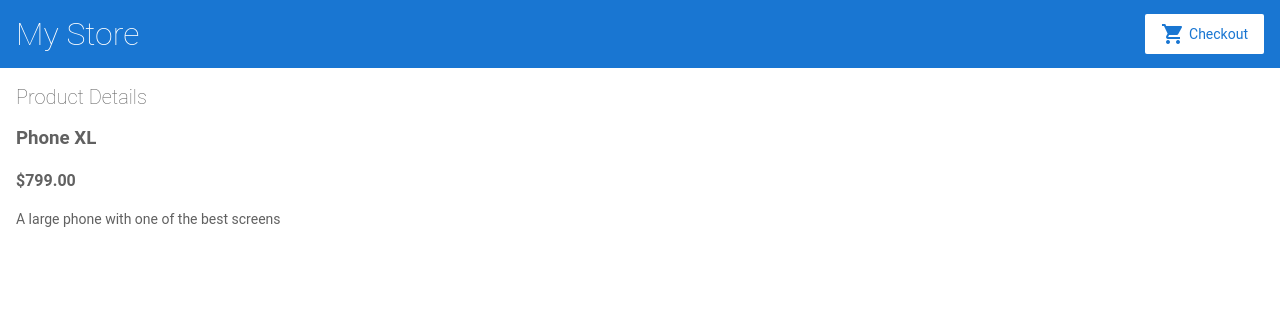
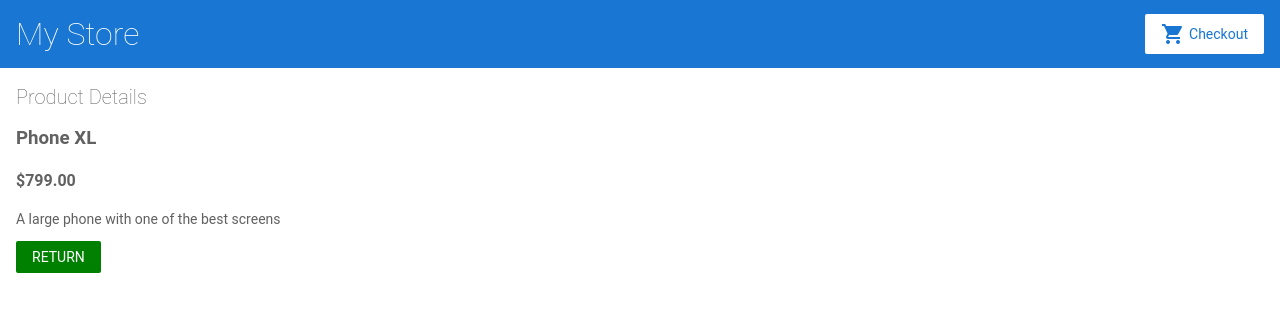
Before and after one commit to sbrookesAngular/angular-8vgzwz-rgsttk, an Angular app: page /products/1 in a window 1280 px wide. Shown: the top 312 px of the page. Built offline with nearby package versions, Linux system fonts and the light colour scheme.

Commit message:
1 file modified

```diff
--- a/src/app/product-details/product-details.component.html
+++ b/src/app/product-details/product-details.component.html
@@ -5,3 +5,14 @@
   <h4>{{ product.price | currency }}</h4>
   <p>{{ product.description }}</p>
 </div>
+
+<button type="button" style="backgroundColor:green;">
+  <a
+    style="color:white;"
+    [routerLink]="['/app.component']"
+    [queryParams]="{ debug: true }"
+    fragment="education"
+  >
+    RETURN
+  </a>
+</button>
```
